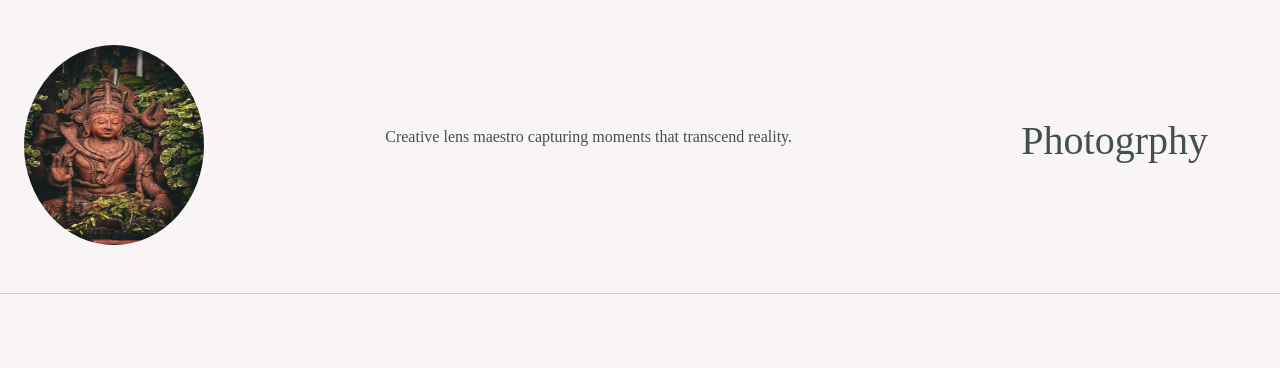
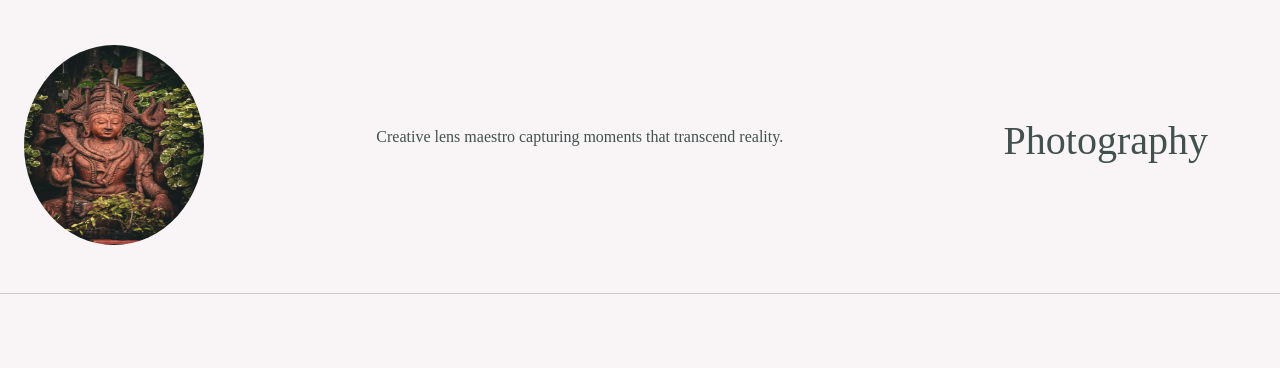
Before and after one commit to Suyog-sharma/Portfolio, a plain HTML site: page index.html in a window 1280 px wide. Shown: the part 1226-1594 px from the top of the page. Drawn offline with nearby package versions, Linux system fonts and the light colour scheme.

Commit message:
Update index.html

```diff
--- a/index.html
+++ b/index.html
@@ -66,7 +66,7 @@
 
     <a href="https://lightroom.adobe.com/u/suyogsharma1"><img class="ui" src="./images/IMG_5955-2.jpg" width="180px"></a>
      <p class="led px-4  mx-lg-auto">Creative lens maestro capturing moments that transcend reality. </p>
-    <h1 class="  mx-5 text-center " >Photogrphy</h1>
+    <h1 class="  mx-5 text-center " >Photography</h1>
   </div>
       </div>
 
```
